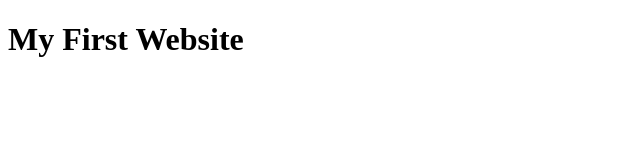
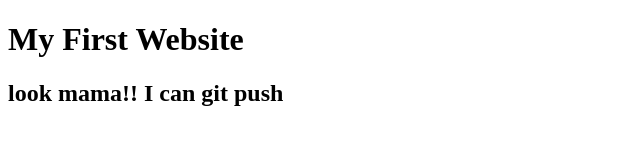
Before and after one commit to ahmedAnanda/my-first-website, a plain HTML site: page index.html in a window 1280 px wide. Shown: the whole page, without its empty margins (0-640 px from the left). Drawn offline with Linux system fonts and the light colour scheme.

Commit message:
learned github

```diff
--- a/index.html
+++ b/index.html
@@ -8,5 +8,6 @@
 </head>
 <body>
     <h1>My First Website</h1>
+     <h2>look mama!! I can git push </h2>
 </body>
 </html>
```
